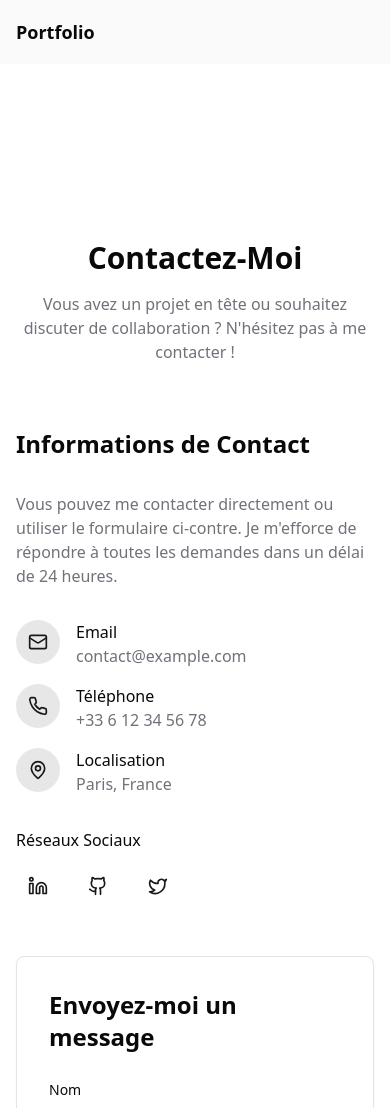
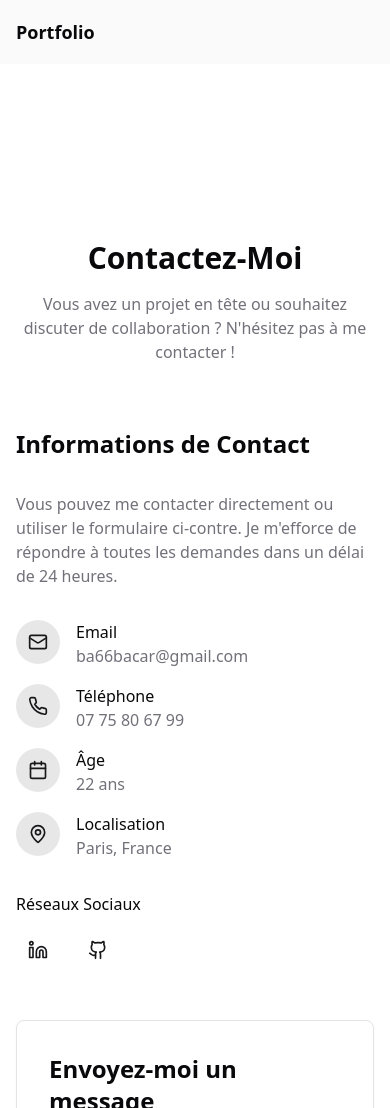
Before and after one commit to Babacarsar/portofolio, a React (Vite) app: page /contact in a window 390 px wide. Shown: the top 1108 px of the page. Built offline with nearby package versions, Linux system fonts and the light colour scheme.

Commit message:
Update contact information
Update contact details in the contact page to include email, age, phone number, LinkedIn, and GitHub profile links.

```diff
--- a/src/components/sections/Contact.tsx
+++ b/src/components/sections/Contact.tsx
@@ -1,7 +1,7 @@
 
 import React from 'react';
 import { motion } from 'framer-motion';
-import { Mail, Phone, MapPin, Linkedin, Github, Twitter } from 'lucide-react';
+import { Mail, Phone, MapPin, Linkedin, Github, Calendar } from 'lucide-react';
 import { Button } from "@/components/ui/button";
 import { Input } from "@/components/ui/input";
 import { Textarea } from "@/components/ui/textarea";
@@ -54,7 +54,7 @@ const Contact = () => {
                 </div>
                 <div>
                   <h4 className="font-medium">Email</h4>
-                  <p className="text-muted-foreground">contact@example.com</p>
+                  <p className="text-muted-foreground">ba66bacar@gmail.com</p>
                 </div>
               </div>
 
@@ -64,7 +64,17 @@ const Contact = () => {
                 </div>
                 <div>
                   <h4 className="font-medium">Téléphone</h4>
-                  <p className="text-muted-foreground">+33 6 12 34 56 78</p>
+                  <p className="text-muted-foreground">07 75 80 67 99</p>
+                </div>
+              </div>
+
+              <div className="flex items-start">
+                <div className="bg-primary/10 p-3 rounded-full mr-4">
+                  <Calendar className="h-5 w-5 text-primary" />
+                </div>
+                <div>
+                  <h4 className="font-medium">Âge</h4>
+                  <p className="text-muted-foreground">22 ans</p>
                 </div>
               </div>
 
@@ -83,7 +93,7 @@ const Contact = () => {
               <h4 className="font-medium mb-3">Réseaux Sociaux</h4>
               <div className="flex space-x-4">
                 <a
-                  href="https://linkedin.com"
+                  href="https://www.linkedin.com/in/babacar-sarr-a3888a247"
                   target="_blank"
                   rel="noopener noreferrer"
                   className="bg-card hover:bg-muted p-3 rounded-full transition-colors"
@@ -91,20 +101,12 @@ const Contact = () => {
                   <Linkedin className="h-5 w-5 text-primary" />
                 </a>
                 <a
-                  href="https://github.com"
+                  href="https://github.com/Babacarsar"
                   target="_blank"
                   rel="noopener noreferrer"
                   className="bg-card hover:bg-muted p-3 rounded-full transition-colors"
                 >
                   <Github className="h-5 w-5 text-primary" />
-                </a>
-                <a
-                  href="https://twitter.com"
-                  target="_blank"
-                  rel="noopener noreferrer"
-                  className="bg-card hover:bg-muted p-3 rounded-full transition-colors"
-                >
-                  <Twitter className="h-5 w-5 text-primary" />
                 </a>
               </div>
             </div>
```
